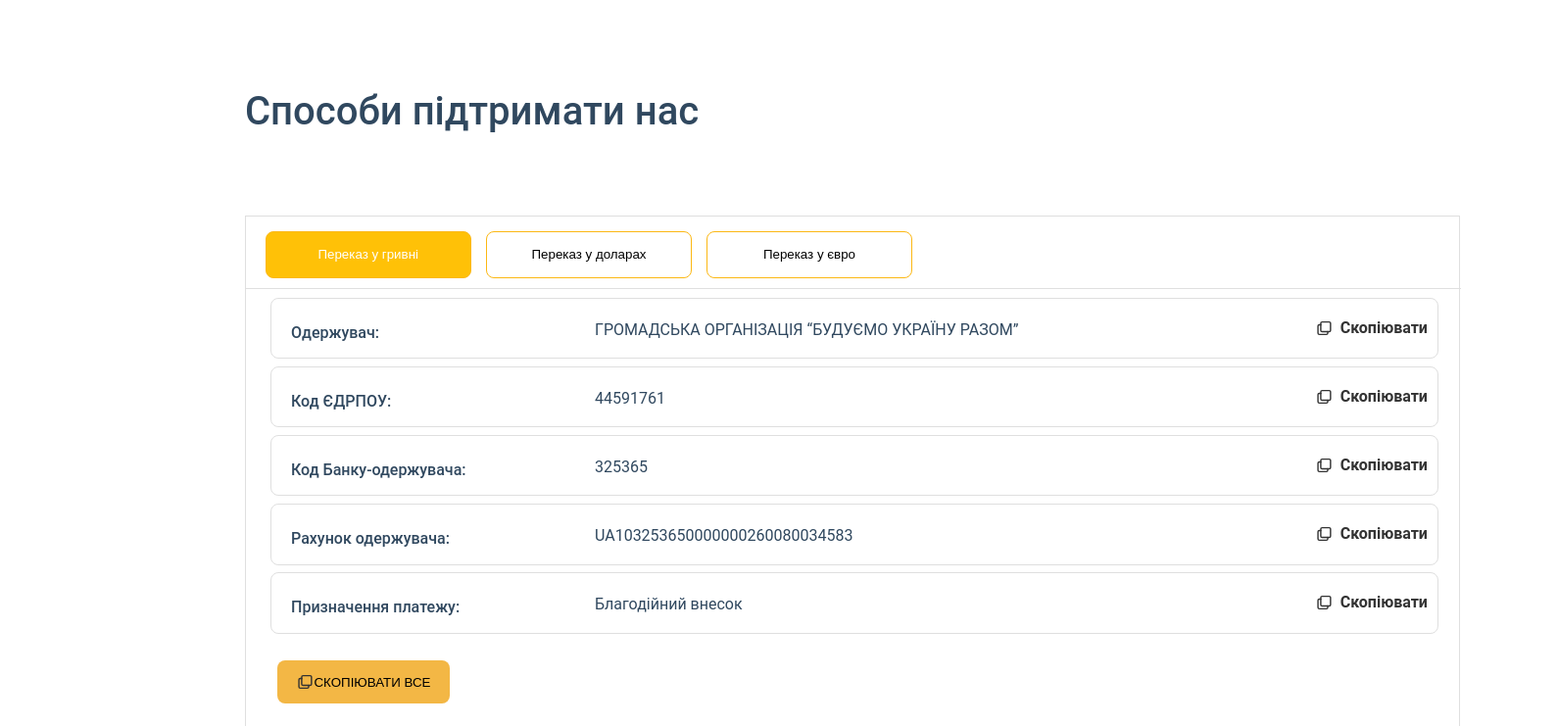
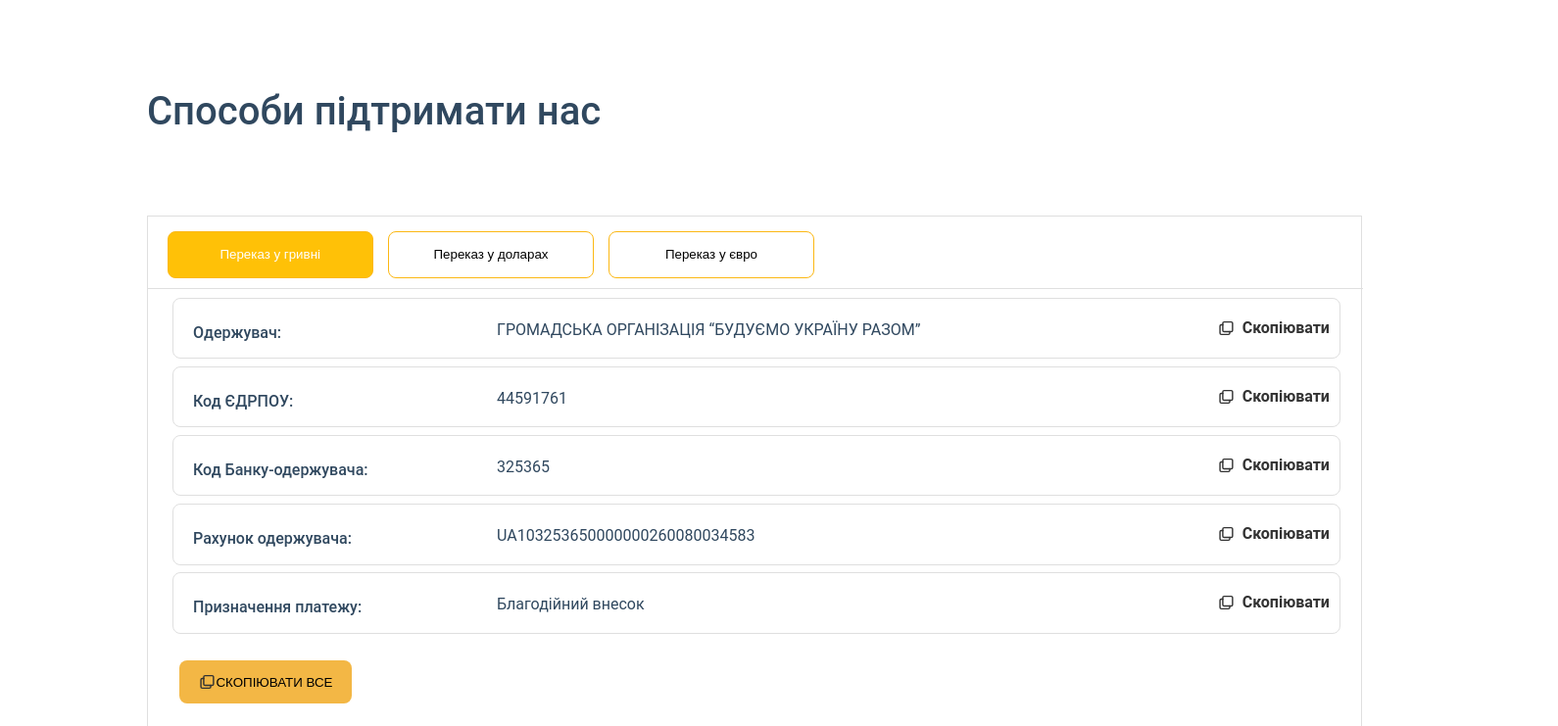
Before and after one commit to vovaddk/support-page, a plain HTML site: page index.html in a window 1280 px wide. Shown: the part 3210-3951 px from the top of the page at 98% size, 1590 px wide, since content can reach past the window. Drawn offline with Linux system fonts and the light colour scheme.

Commit message:
second commit

```diff
--- a/style.css
+++ b/style.css
@@ -269,7 +269,7 @@ p {
   flex-direction: column;
   align-items: flex-start;
   gap: 48px;
-  padding: 0 100px 0 250px;
+  padding: 0 100px 0 150px;
 }
 .support-details {
   height: 520px;
```
